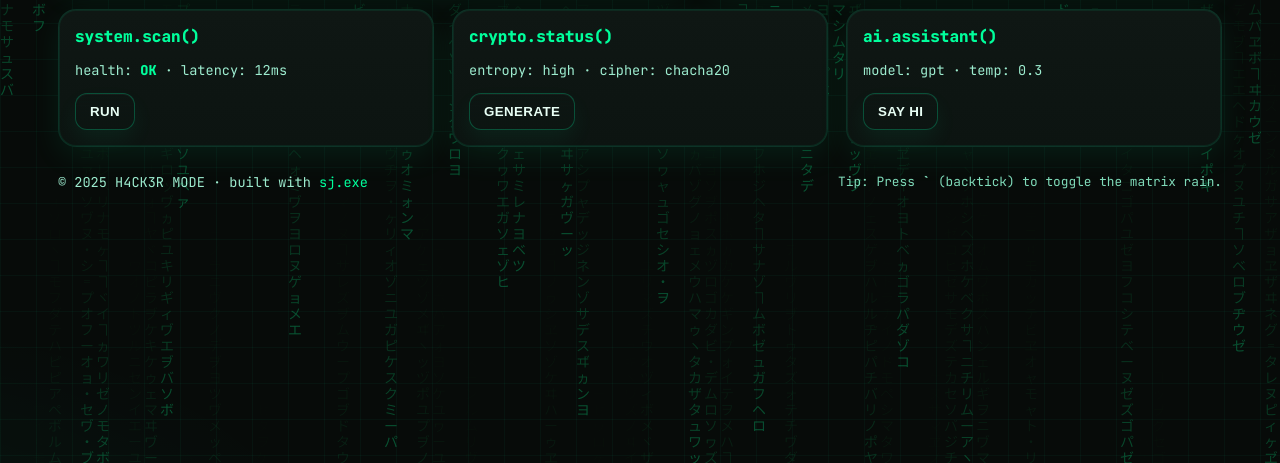
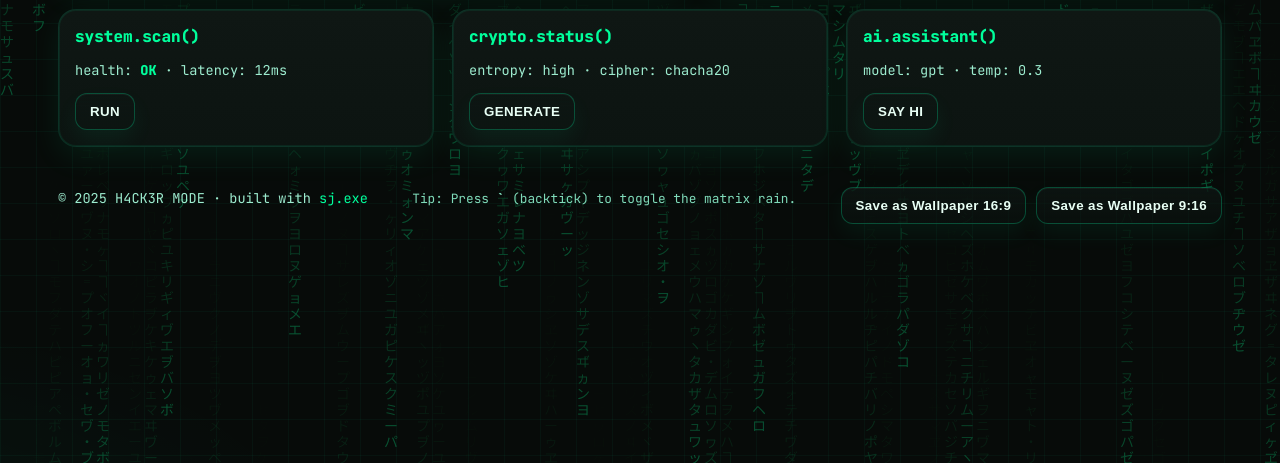
Before and after one commit to cleanbot-hub/h4ck, a plain HTML site: page index.html in a window 1280 px wide. Shown: the part 337-800 px from the top of the page. Drawn offline with nearby package versions, Linux system fonts and the light colour scheme.

Commit message:
Add files via upload

```diff
--- a/index.html
+++ b/index.html
@@ -109,6 +109,7 @@
     /* 스크롤바 */
     ::-webkit-scrollbar{width:10px}
     ::-webkit-scrollbar-thumb{background:linear-gradient(var(--neon), rgba(0,255,170,.3)); border-radius:999px}
+  .btn.small{padding:8px 10px; font-size:.85rem}
   </style>
 </head>
 <body>
@@ -185,6 +186,10 @@
     <section class="footer">
       <div class="foot-note">© <span id="yr"></span> H4CK3R MODE · built with <span style="color:var(--neon)">sj.exe</span></div>
       <div class="mini">Tip: Press <b>`</b> (backtick) to toggle the matrix rain.</div>
+      <div class="btn-row">
+        <button class="btn" onclick="captureWallpaper('desktop')">Save as Wallpaper 16:9</button>
+        <button class="btn" onclick="captureWallpaper('phone')">Save as Wallpaper 9:16</button>
+      </div>
     </section>
   </main>
 
@@ -273,6 +278,43 @@
     function alertBox(msg){
       alert(msg);
     }
+
+    // ===== Wallpaper Capture =====
+    async function captureWallpaper(kind='desktop'){
+      const target = {desktop: {w:2560, h:1440}, phone:{w:1080, h:1920}}[kind] || {w:2560, h:1440};
+      const node = document.documentElement;
+      const options = {
+        backgroundColor: '#0a0f0d',
+        windowWidth: window.innerWidth,
+        windowHeight: window.innerHeight,
+        width: window.innerWidth,
+        height: window.innerHeight,
+        scrollX: -window.scrollX,
+        scrollY: -window.scrollY,
+        scale: 2
+      };
+      try{
+        const srcCanvas = await html2canvas(node, options);
+        const out = document.createElement('canvas');
+        out.width = target.w; out.height = target.h;
+        const oc = out.getContext('2d');
+        oc.fillStyle = '#0a0f0d';
+        oc.fillRect(0,0,target.w,target.h);
+        const sW = srcCanvas.width, sH = srcCanvas.height;
+        const scale = Math.max(target.w/sW, target.h/sH);
+        const drawW = sW*scale, drawH = sH*scale;
+        const dx = (target.w - drawW)/2; const dy = (target.h - drawH)/2;
+        oc.drawImage(srcCanvas, dx, dy, drawW, drawH);
+        const a = document.createElement('a');
+        const label = kind==='phone' ? 'wallpaper-9x16' : 'wallpaper-16x9';
+        a.download = label + '.png';
+        a.href = out.toDataURL('image/png');
+        a.click();
+      }catch(e){
+        alert('Capture failed: ' + e.message);
+      }
+    }
   </script>
+  <script src="https://cdn.jsdelivr.net/npm/html2canvas@1.4.1/dist/html2canvas.min.js"></script>
 </body>
 </html>
```
